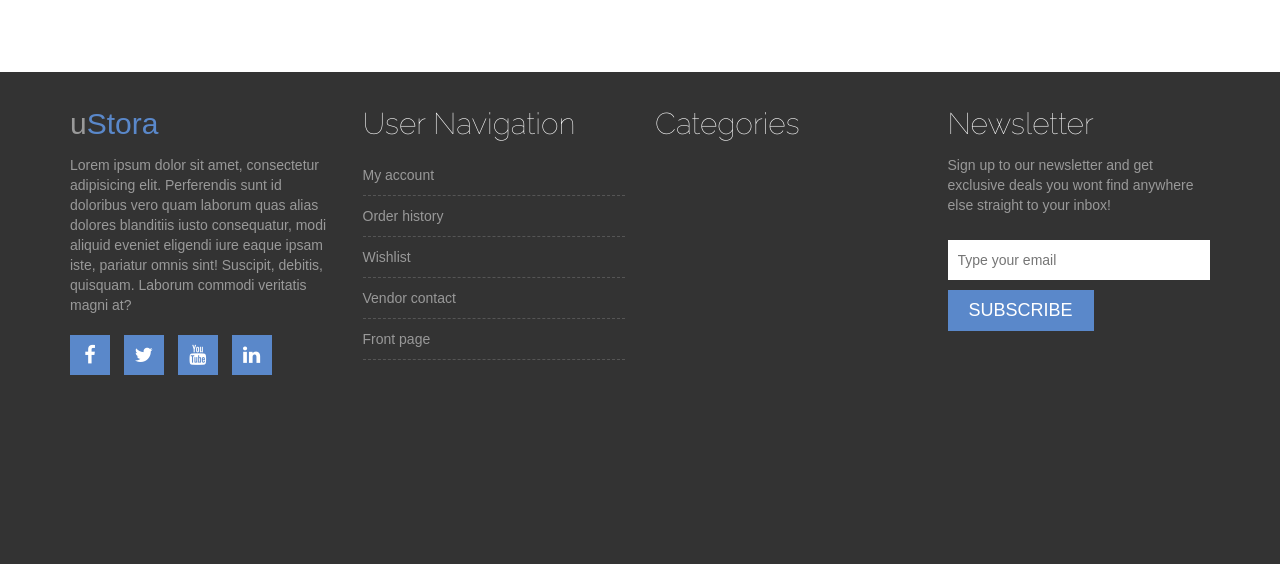
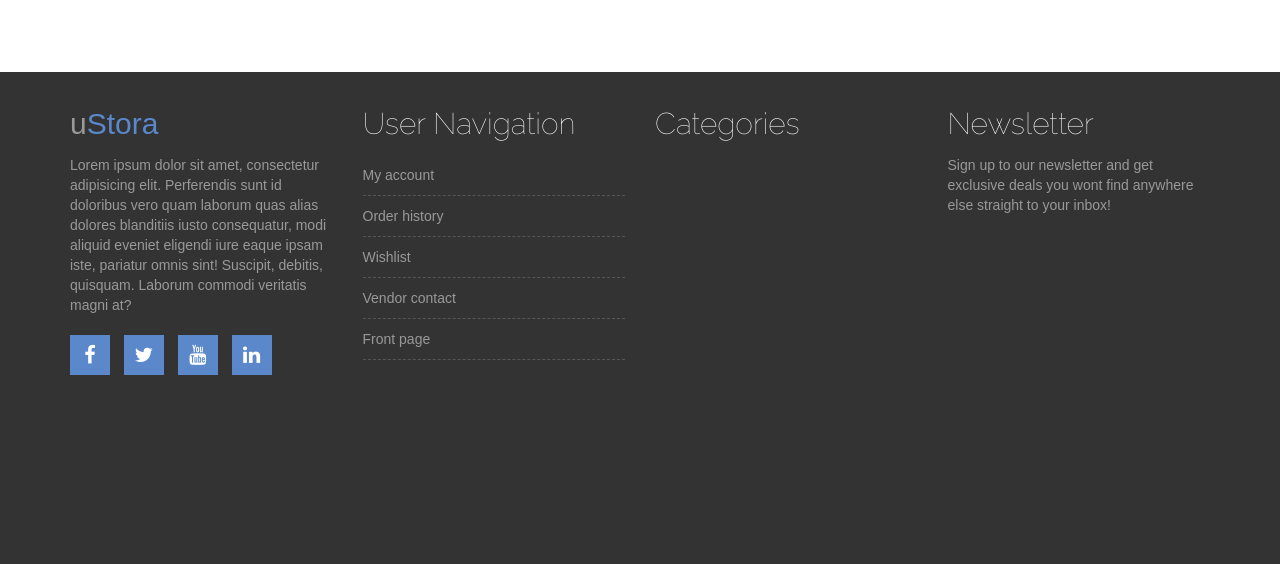
Before and after one commit to cinasina/OnlineStore, a Django app: page /cart/ in a window 1280 px wide. Shown: the part 2024-2588 px from the top of the page. Run offline with Django 3.2, Linux system fonts and the light colour scheme; some libraries are stand-ins or nearby versions.

Commit message:
Add News-Letter Block In Base Template

```diff
--- a/templates/base.html
+++ b/templates/base.html
@@ -230,10 +230,8 @@
                         <h2 class="footer-wid-title">Newsletter</h2>
                         <p>Sign up to our newsletter and get exclusive deals you wont find anywhere else straight to your inbox!</p>
                         <div class="newsletter-form">
-                            <form action="#">
-                                <input type="email" placeholder="Type your email">
-                                <input type="submit" value="Subscribe">
-                            </form>
+                            {% block news_letters %}
+                            {% endblock %}
                         </div>
                     </div>
                 </div>
```
